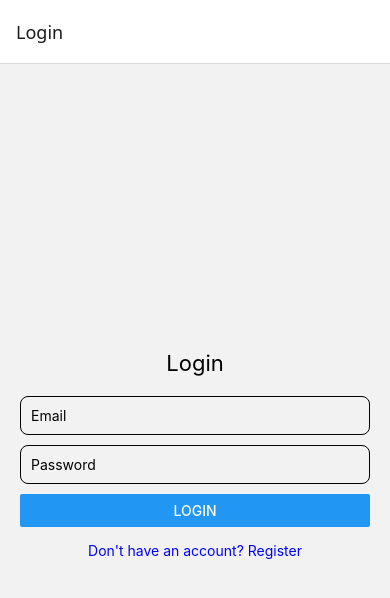
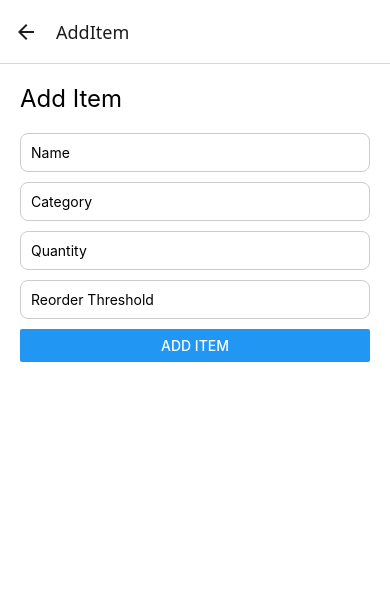
Before and after one commit to dleshaba/pizza_pantry, a React Native app: screen /AddItem in a window 390 px wide. Shown: the top 598 px of the page. Built offline with nearby package versions, Linux system fonts and the light colour scheme.

Commit message:
Add Item

```diff
--- a/App.tsx
+++ b/App.tsx
@@ -3,13 +3,15 @@ import { NavigationContainer } from "@react-navigation/native";
 import { createNativeStackNavigator } from "@react-navigation/native-stack";
 import LoginScreen from "./src/screens/LoginScreen";
 import RegisterScreen from "./src/screens/RegisterScreen";
-import InventoryListScreen from "./src/screens/InventoryListScreen"; // you can make a placeholder
+import InventoryListScreen from "./src/screens/InventoryListScreen";
+import AddItemScreen  from "./src/screens/AddItemScreen";
+import { RootStackParamList } from "./types";
 
-export type RootStackParamList = {
-  Login: undefined;
-  Register: undefined;
-  InventoryList: undefined;
-};
+// export type RootStackParamList = {
+//   Login: undefined;
+//   Register: undefined;
+//   InventoryList: undefined;
+// };
 
 const Stack = createNativeStackNavigator<RootStackParamList>();
 
@@ -24,8 +26,10 @@ export default function App() {
           component={InventoryListScreen}
           options={{ title: "Inventory" }}
         />
+
+         <Stack.Screen name="AddItem" component={AddItemScreen} />
       </Stack.Navigator>
-      <Stack.Screen name="InventoryList" component={InventoryListScreen} />
+
 
     </NavigationContainer>
   );
--- a/src/navigation/AppNavigator.tsx
+++ b/src/navigation/AppNavigator.tsx
@@ -2,7 +2,7 @@ import { createNativeStackNavigator } from "@react-navigation/native-stack";
 import { NavigationContainer } from "@react-navigation/native";
 import LoginScreen from "../screens/LoginScreen";
 import RegisterScreen from "../screens/RegisterScreen";
-//import InventoryListScreen from "../screens/InventoryListScreen";
+
 
 const Stack = createNativeStackNavigator();
 
@@ -11,4 +11,5 @@ export type RootStackParamList = {
   Login: undefined;
   Register: undefined;
   InventoryList: undefined;
+  AddItem: undefined;
 };
--- /dev/null
+++ b/src/screens/AddItemScreen.tsx
@@ -0,0 +1,70 @@
+import React, { useState } from "react";
+import { View, Text, TextInput, Button, StyleSheet, Alert } from "react-native";
+import { createItem } from "../services/itemsService";
+import { NativeStackScreenProps } from "@react-navigation/native-stack";
+import { RootStackParamList } from "../../types";
+
+type Props = NativeStackScreenProps<RootStackParamList, "AddItem">;
+
+const AddItemScreen = ({ navigation }: Props) => {
+  const [name, setName] = useState("");
+  const [category, setCategory] = useState("");
+  const [quantity, setQuantity] = useState("");
+  const [reorderThreshold, setReorderThreshold] = useState("");
+
+  const handleAddItem = async () => {
+    if (!name || !category || !quantity || !reorderThreshold) {
+      Alert.alert("Error", "Please fill all fields");
+      return;
+    }
+
+    try {
+      await createItem({
+        name,
+        category,
+        quantity: parseInt(quantity),
+        reorderThreshold: parseInt(reorderThreshold),
+      });
+      Alert.alert("Success", "Item added!");
+      navigation.goBack();
+    } catch (err: any) {
+      Alert.alert("Error", err.message || "Failed to add item");
+    }
+  };
+
+  return (
+    <View style={styles.container}>
+      <Text style={styles.title}>Add Item</Text>
+      <TextInput placeholder="Name" value={name} onChangeText={setName} style={styles.input} />
+      <TextInput
+        placeholder="Category"
+        value={category}
+        onChangeText={setCategory}
+        style={styles.input}
+      />
+      <TextInput
+        placeholder="Quantity"
+        value={quantity}
+        onChangeText={setQuantity}
+        style={styles.input}
+        keyboardType="numeric"
+      />
+      <TextInput
+        placeholder="Reorder Threshold"
+        value={reorderThreshold}
+        onChangeText={setReorderThreshold}
+        style={styles.input}
+        keyboardType="numeric"
+      />
+      <Button title="Add Item" onPress={handleAddItem} />
+    </View>
+  );
+};
+
+const styles = StyleSheet.create({
+  container: { flex: 1, padding: 20, backgroundColor: "white" },
+  title: { fontSize: 24, marginBottom: 20 },
+  input: { borderWidth: 1, borderColor: "#ccc", padding: 10, marginBottom: 10, borderRadius: 8 },
+});
+
+export default AddItemScreen;
--- a/src/screens/InventoryListScreen.tsx
+++ b/src/screens/InventoryListScreen.tsx
@@ -9,18 +9,28 @@ import {
   ActivityIndicator,
   StyleSheet,
 } from "react-native";
+import { NativeStackScreenProps } from "@react-navigation/native-stack";
+import { RootStackParamList } from "../../types";
 import { getItems } from "../services/itemsService";
 
+type Props = NativeStackScreenProps<RootStackParamList, "InventoryList">;
 
-const InventoryListScreen = ({ navigation }: any) => {
-  const [items, setItems] = useState<any[]>([]);
-  const [filteredItems, setFilteredItems] = useState<any[]>([]);
+interface Item {
+  _id: string;
+  name: string;
+  category: string;
+  quantity: number;
+  reorderThreshold: number;
+}
+
+const InventoryListScreen = ({ navigation }: Props) => {
+  const [items, setItems] = useState<Item[]>([]);
+  const [filteredItems, setFilteredItems] = useState<Item[]>([]);
   const [searchQuery, setSearchQuery] = useState("");
   const [loading, setLoading] = useState(true);
   const [refreshing, setRefreshing] = useState(false);
   const [filterLowStock, setFilterLowStock] = useState(false);
 
-  // 🧠 Fetch items from backend
   const loadItems = useCallback(async () => {
     try {
       setLoading(true);
@@ -38,14 +48,12 @@ const InventoryListScreen = ({ navigation }: any) => {
     loadItems();
   }, [loadItems]);
 
-  // 🔄 Pull-to-refresh
   const onRefresh = async () => {
     setRefreshing(true);
     await loadItems();
     setRefreshing(false);
   };
 
-  // 🔍 Search filter
   useEffect(() => {
     let filtered = items.filter(
       (item) =>
@@ -90,13 +98,13 @@ const InventoryListScreen = ({ navigation }: any) => {
           style={styles.addButton}
           onPress={() => navigation.navigate("AddItem")}
         >
-          <Text style={{ color: "white", fontWeight: "600" }}>+ Add Item</Text>
+          <Text style={styles.addButtonText}>Add Item</Text>
         </TouchableOpacity>
       </View>
 
       <FlatList
         data={filteredItems}
-        keyExtractor={(item) => item._id}
+        keyExtractor={(item) => item._id || Math.random().toString()}
         renderItem={({ item }) => (
           <TouchableOpacity
             style={styles.itemCard}
@@ -144,6 +152,10 @@ const styles = StyleSheet.create({
     padding: 10,
     borderRadius: 8,
   },
+  addButtonText: {
+    color: "white",
+    fontWeight: "bold",
+  },
   itemCard: {
     borderWidth: 1,
     borderColor: "#ddd",
--- a/src/screens/RegisterScreen.tsx
+++ b/src/screens/RegisterScreen.tsx
@@ -1,7 +1,7 @@
 import React, { useState } from "react";
 import { View, TextInput, Button, Text, Alert } from "react-native";
 import { NativeStackScreenProps } from "@react-navigation/native-stack";
-import { RootStackParamList } from "../../App";
+import { RootStackParamList } from "../../types";
 import { registerUser } from "../services/AuthService";
 
 type Props = NativeStackScreenProps<RootStackParamList, "Register">;
--- a/types.ts
+++ b/types.ts
@@ -2,4 +2,6 @@ export type RootStackParamList = {
   Login: undefined;
   Register: undefined;
   InventoryList: undefined;
+  AddItem: undefined;
+  ItemDetail: { item: any };
 };
```
